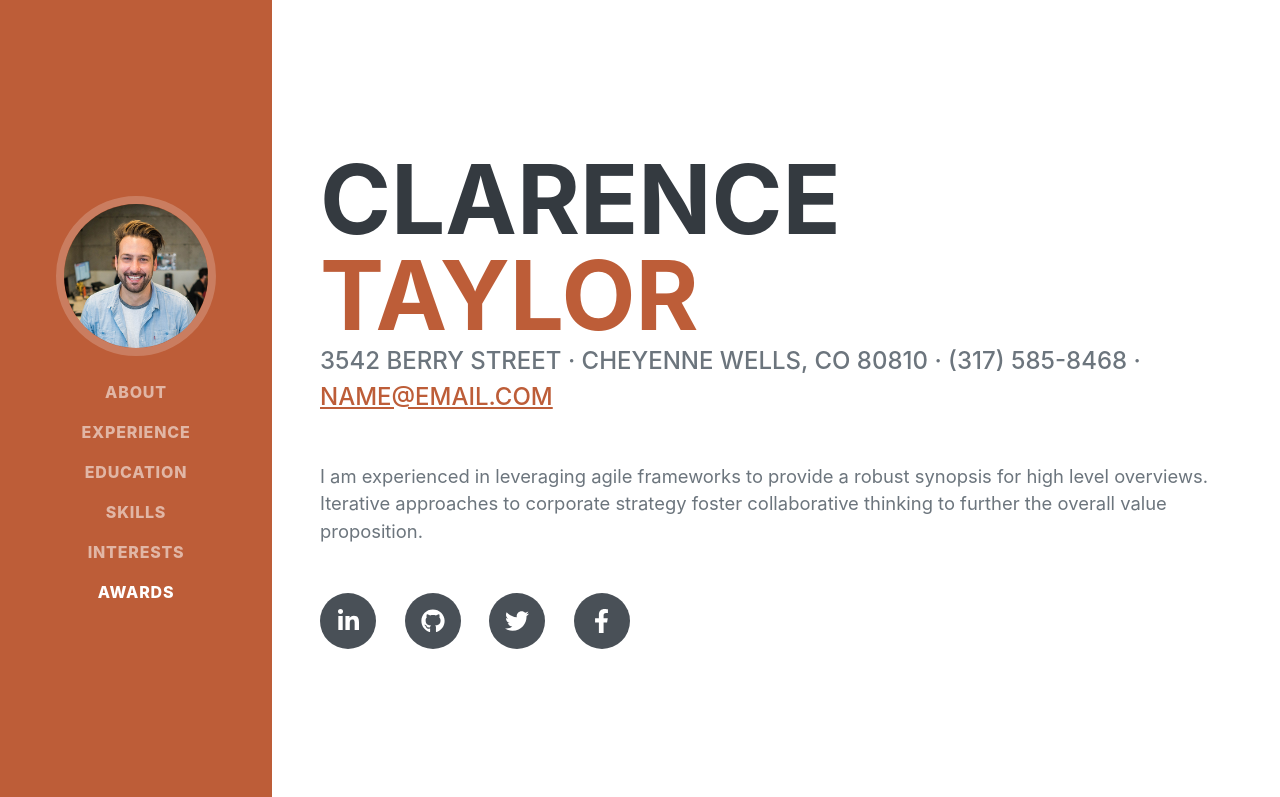
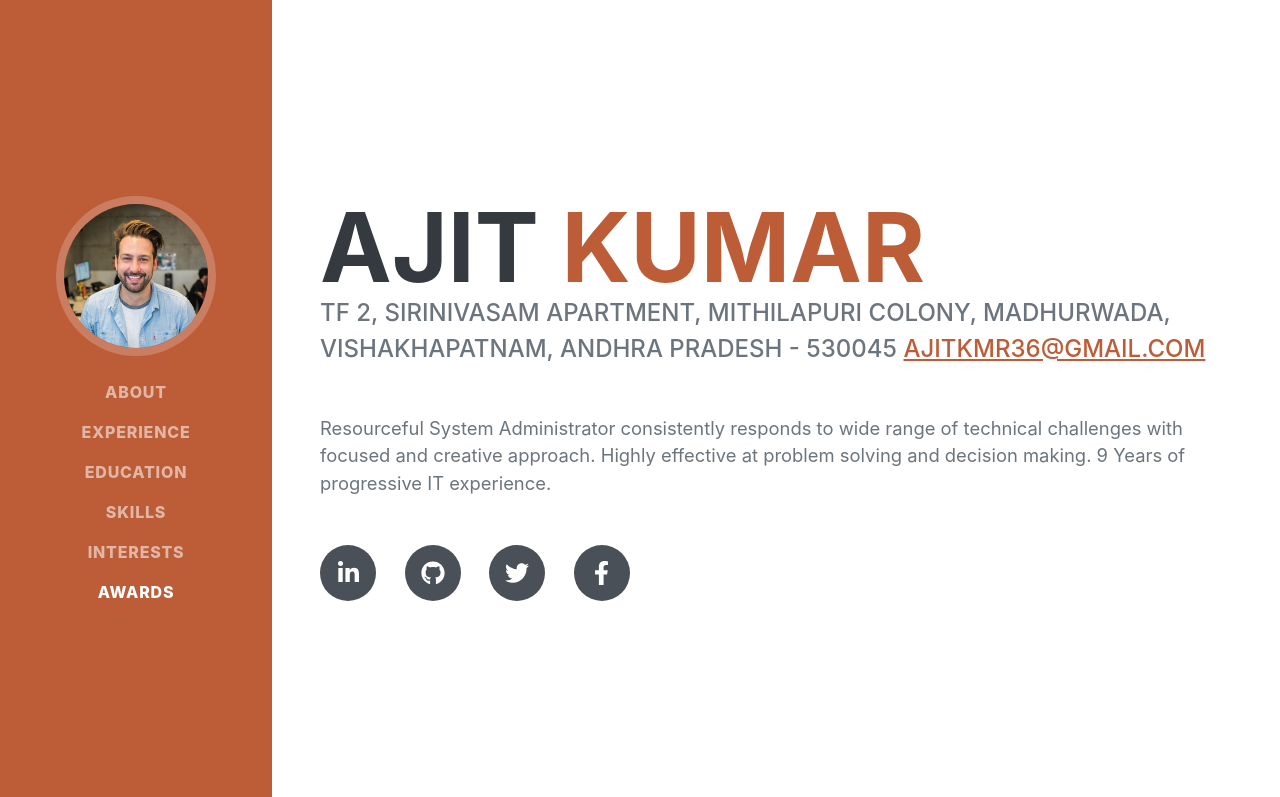
Before and after one commit to ajitkmr36/101-practice, a plain HTML site: page index.html in a window 1280 px wide. Shown: the top 797 px of the page. Drawn offline with nearby package versions, Linux system fonts and the light colour scheme; a web font is replaced by a local one.

Commit message:
Update index.html

```diff
--- a/index.html
+++ b/index.html
@@ -40,14 +40,15 @@
             <section class="resume-section" id="about">
                 <div class="resume-section-content">
                     <h1 class="mb-0">
-                        Clarence
-                        <span class="text-primary">Taylor</span>
+                        Ajit
+                        <span class="text-primary">Kumar</span>
                     </h1>
                     <div class="subheading mb-5">
-                        3542 Berry Street · Cheyenne Wells, CO 80810 · (317) 585-8468 ·
-                        <a href="mailto:name@email.com">name@email.com</a>
+                        TF 2, Sirinivasam Apartment, Mithilapuri Colony,
+                            Madhurwada, Vishakhapatnam, Andhra Pradesh - 530045
+                        <a href="mailto:ajitkmr36@gmail.com">ajitkmr36@gmail.com</a>
                     </div>
-                    <p class="lead mb-5">I am experienced in leveraging agile frameworks to provide a robust synopsis for high level overviews. Iterative approaches to corporate strategy foster collaborative thinking to further the overall value proposition.</p>
+                    <p class="lead mb-5">Resourceful System Administrator consistently responds to wide range of technical challenges with focused and creative approach. Highly effective at problem solving and decision making. 9 Years of progressive IT experience. </p>
                     <div class="social-icons">
                         <a class="social-icon" href="#!"><i class="fab fa-linkedin-in"></i></a>
                         <a class="social-icon" href="#!"><i class="fab fa-github"></i></a>
```
